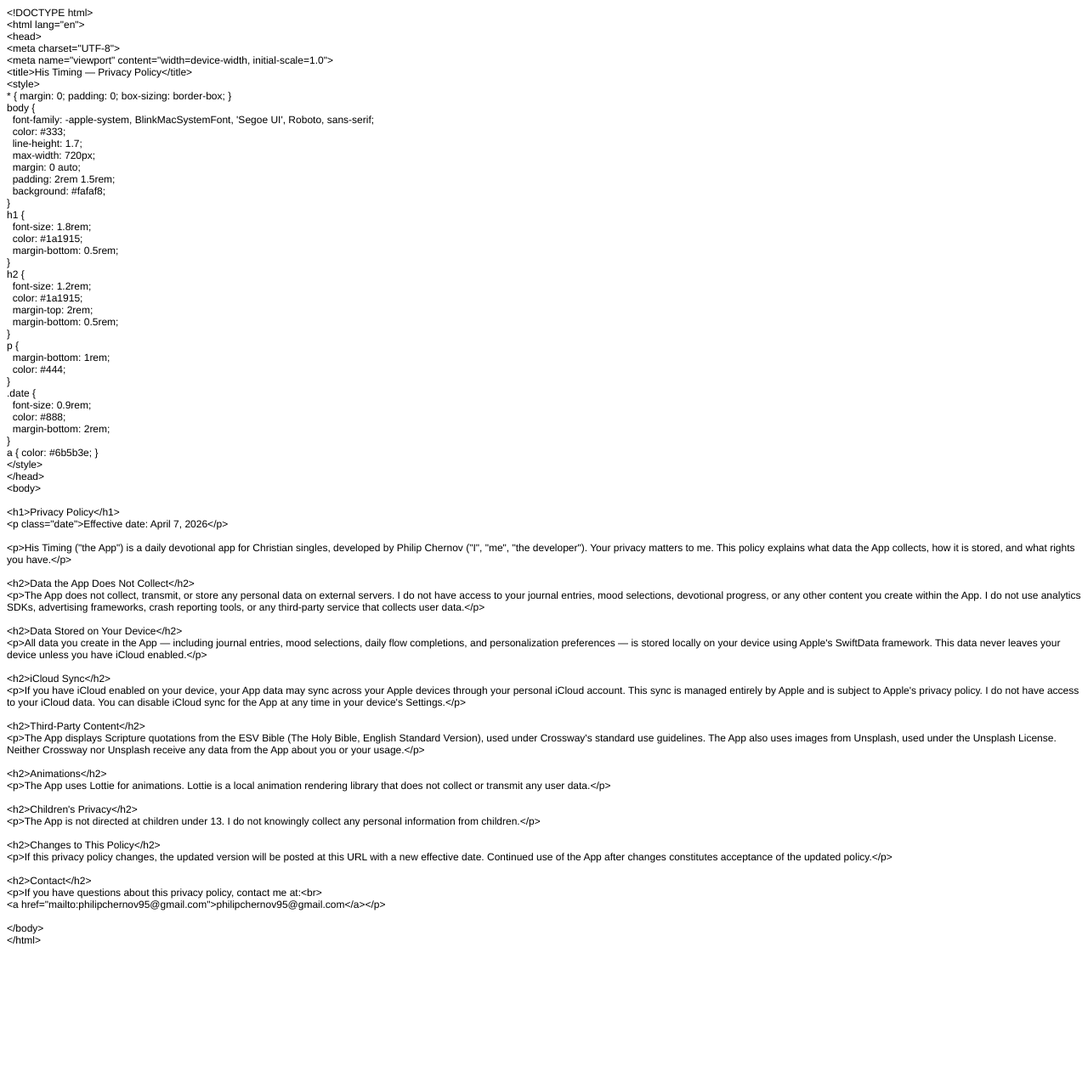
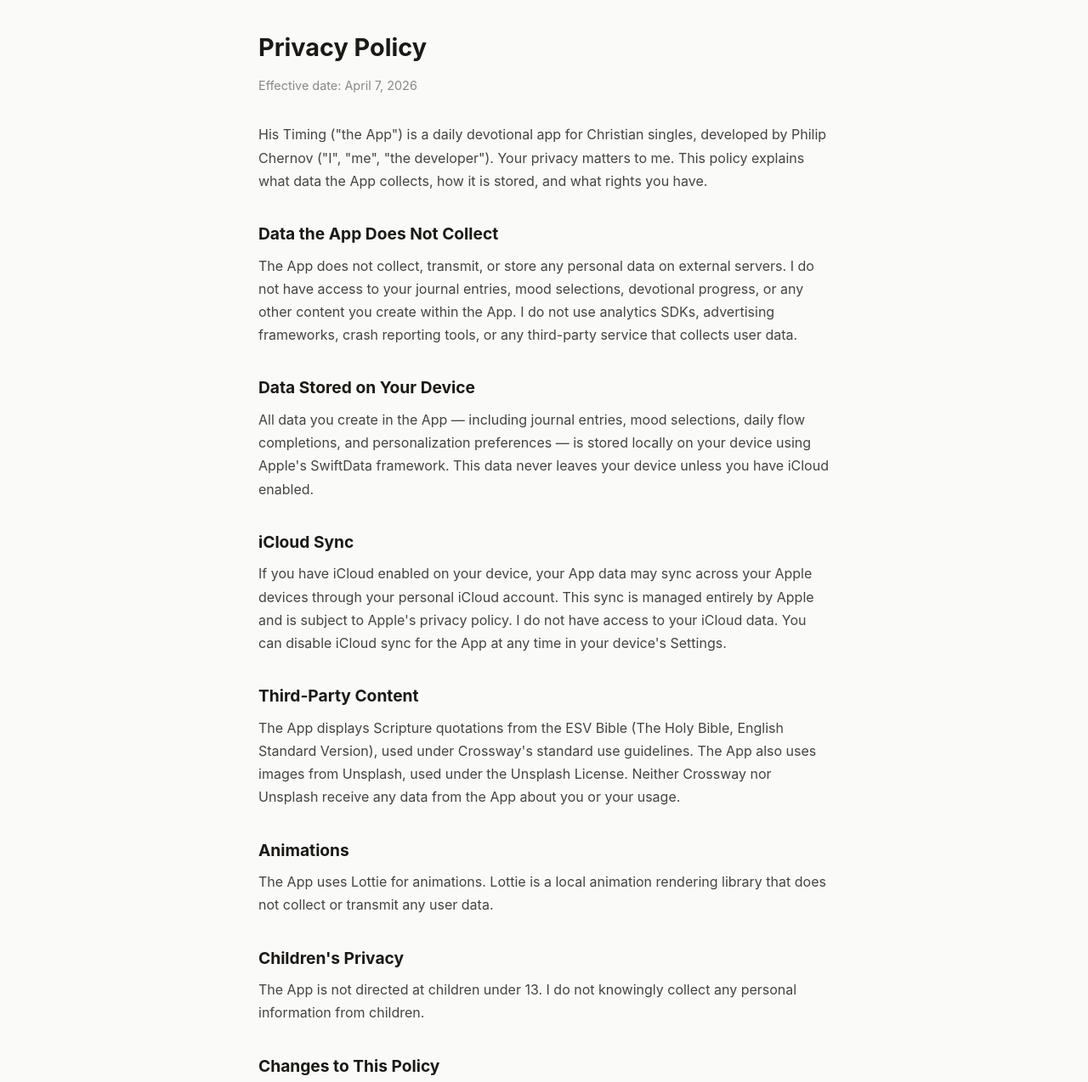
Before and after one commit to Chernov95/his-timing-privacy, a plain HTML site: page index.html in a window 1280 px wide. Shown: the top 1274 px of the page at 85% size. Before the commit the page ends 1122 px from the top, so only its background shows below. Drawn offline with Linux system fonts and the light colour scheme.

Commit message:
replaces index file

```diff
--- a/index.html
+++ b/index.html
@@ -1,90 +1,74 @@
-<!DOCTYPE html PUBLIC "-//W3C//DTD HTML 4.01//EN" "http://www.w3.org/TR/html4/strict.dtd">
-<html>
+<!DOCTYPE html>
+<html lang="en">
 <head>
-  <meta http-equiv="Content-Type" content="text/html; charset=utf-8">
-  <meta http-equiv="Content-Style-Type" content="text/css">
-  <title></title>
-  <meta name="Generator" content="Cocoa HTML Writer">
-  <meta name="CocoaVersion" content="2685.3">
-  <style type="text/css">
-    p.p1 {margin: 0.0px 0.0px 0.0px 0.0px; font: 12.0px Helvetica}
-    p.p2 {margin: 0.0px 0.0px 0.0px 0.0px; font: 12.0px Helvetica; min-height: 14.0px}
-  </style>
+<meta charset="UTF-8">
+<meta name="viewport" content="width=device-width, initial-scale=1.0">
+<title>His Timing — Privacy Policy</title>
+<style>
+* { margin: 0; padding: 0; box-sizing: border-box; }
+body {
+  font-family: -apple-system, BlinkMacSystemFont, 'Segoe UI', Roboto, sans-serif;
+  color: #333;
+  line-height: 1.7;
+  max-width: 720px;
+  margin: 0 auto;
+  padding: 2rem 1.5rem;
+  background: #fafaf8;
+}
+h1 {
+  font-size: 1.8rem;
+  color: #1a1915;
+  margin-bottom: 0.5rem;
+}
+h2 {
+  font-size: 1.2rem;
+  color: #1a1915;
+  margin-top: 2rem;
+  margin-bottom: 0.5rem;
+}
+p {
+  margin-bottom: 1rem;
+  color: #444;
+}
+.date {
+  font-size: 0.9rem;
+  color: #888;
+  margin-bottom: 2rem;
+}
+a { color: #6b5b3e; }
+</style>
 </head>
 <body>
-<p class="p1">&lt;!DOCTYPE html&gt;</p>
-<p class="p1">&lt;html lang="en"&gt;</p>
-<p class="p1">&lt;head&gt;</p>
-<p class="p1">&lt;meta charset="UTF-8"&gt;</p>
-<p class="p1">&lt;meta name="viewport" content="width=device-width, initial-scale=1.0"&gt;</p>
-<p class="p1">&lt;title&gt;His Timing — Privacy Policy&lt;/title&gt;</p>
-<p class="p1">&lt;style&gt;</p>
-<p class="p1">* { margin: 0; padding: 0; box-sizing: border-box; }</p>
-<p class="p1">body {</p>
-<p class="p1"><span class="Apple-converted-space">  </span>font-family: -apple-system, BlinkMacSystemFont, 'Segoe UI', Roboto, sans-serif;</p>
-<p class="p1"><span class="Apple-converted-space">  </span>color: #333;</p>
-<p class="p1"><span class="Apple-converted-space">  </span>line-height: 1.7;</p>
-<p class="p1"><span class="Apple-converted-space">  </span>max-width: 720px;</p>
-<p class="p1"><span class="Apple-converted-space">  </span>margin: 0 auto;</p>
-<p class="p1"><span class="Apple-converted-space">  </span>padding: 2rem 1.5rem;</p>
-<p class="p1"><span class="Apple-converted-space">  </span>background: #fafaf8;</p>
-<p class="p1">}</p>
-<p class="p1">h1 {</p>
-<p class="p1"><span class="Apple-converted-space">  </span>font-size: 1.8rem;</p>
-<p class="p1"><span class="Apple-converted-space">  </span>color: #1a1915;</p>
-<p class="p1"><span class="Apple-converted-space">  </span>margin-bottom: 0.5rem;</p>
-<p class="p1">}</p>
-<p class="p1">h2 {</p>
-<p class="p1"><span class="Apple-converted-space">  </span>font-size: 1.2rem;</p>
-<p class="p1"><span class="Apple-converted-space">  </span>color: #1a1915;</p>
-<p class="p1"><span class="Apple-converted-space">  </span>margin-top: 2rem;</p>
-<p class="p1"><span class="Apple-converted-space">  </span>margin-bottom: 0.5rem;</p>
-<p class="p1">}</p>
-<p class="p1">p {</p>
-<p class="p1"><span class="Apple-converted-space">  </span>margin-bottom: 1rem;</p>
-<p class="p1"><span class="Apple-converted-space">  </span>color: #444;</p>
-<p class="p1">}</p>
-<p class="p1">.date {</p>
-<p class="p1"><span class="Apple-converted-space">  </span>font-size: 0.9rem;</p>
-<p class="p1"><span class="Apple-converted-space">  </span>color: #888;</p>
-<p class="p1"><span class="Apple-converted-space">  </span>margin-bottom: 2rem;</p>
-<p class="p1">}</p>
-<p class="p1">a { color: #6b5b3e; }</p>
-<p class="p1">&lt;/style&gt;</p>
-<p class="p1">&lt;/head&gt;</p>
-<p class="p1">&lt;body&gt;</p>
-<p class="p2"><br></p>
-<p class="p1">&lt;h1&gt;Privacy Policy&lt;/h1&gt;</p>
-<p class="p1">&lt;p class="date"&gt;Effective date: April 7, 2026&lt;/p&gt;</p>
-<p class="p2"><br></p>
-<p class="p1">&lt;p&gt;His Timing ("the App") is a daily devotional app for Christian singles, developed by Philip Chernov ("I", "me", "the developer"). Your privacy matters to me. This policy explains what data the App collects, how it is stored, and what rights you have.&lt;/p&gt;</p>
-<p class="p2"><br></p>
-<p class="p1">&lt;h2&gt;Data the App Does Not Collect&lt;/h2&gt;</p>
-<p class="p1">&lt;p&gt;The App does not collect, transmit, or store any personal data on external servers. I do not have access to your journal entries, mood selections, devotional progress, or any other content you create within the App. I do not use analytics SDKs, advertising frameworks, crash reporting tools, or any third-party service that collects user data.&lt;/p&gt;</p>
-<p class="p2"><br></p>
-<p class="p1">&lt;h2&gt;Data Stored on Your Device&lt;/h2&gt;</p>
-<p class="p1">&lt;p&gt;All data you create in the App — including journal entries, mood selections, daily flow completions, and personalization preferences — is stored locally on your device using Apple's SwiftData framework. This data never leaves your device unless you have iCloud enabled.&lt;/p&gt;</p>
-<p class="p2"><br></p>
-<p class="p1">&lt;h2&gt;iCloud Sync&lt;/h2&gt;</p>
-<p class="p1">&lt;p&gt;If you have iCloud enabled on your device, your App data may sync across your Apple devices through your personal iCloud account. This sync is managed entirely by Apple and is subject to Apple's privacy policy. I do not have access to your iCloud data. You can disable iCloud sync for the App at any time in your device's Settings.&lt;/p&gt;</p>
-<p class="p2"><br></p>
-<p class="p1">&lt;h2&gt;Third-Party Content&lt;/h2&gt;</p>
-<p class="p1">&lt;p&gt;The App displays Scripture quotations from the ESV Bible (The Holy Bible, English Standard Version), used under Crossway's standard use guidelines. The App also uses images from Unsplash, used under the Unsplash License. Neither Crossway nor Unsplash receive any data from the App about you or your usage.&lt;/p&gt;</p>
-<p class="p2"><br></p>
-<p class="p1">&lt;h2&gt;Animations&lt;/h2&gt;</p>
-<p class="p1">&lt;p&gt;The App uses Lottie for animations. Lottie is a local animation rendering library that does not collect or transmit any user data.&lt;/p&gt;</p>
-<p class="p2"><br></p>
-<p class="p1">&lt;h2&gt;Children's Privacy&lt;/h2&gt;</p>
-<p class="p1">&lt;p&gt;The App is not directed at children under 13. I do not knowingly collect any personal information from children.&lt;/p&gt;</p>
-<p class="p2"><br></p>
-<p class="p1">&lt;h2&gt;Changes to This Policy&lt;/h2&gt;</p>
-<p class="p1">&lt;p&gt;If this privacy policy changes, the updated version will be posted at this URL with a new effective date. Continued use of the App after changes constitutes acceptance of the updated policy.&lt;/p&gt;</p>
-<p class="p2"><br></p>
-<p class="p1">&lt;h2&gt;Contact&lt;/h2&gt;</p>
-<p class="p1">&lt;p&gt;If you have questions about this privacy policy, contact me at:&lt;br&gt;</p>
-<p class="p1">&lt;a href="mailto:philipchernov95@gmail.com"&gt;philipchernov95@gmail.com&lt;/a&gt;&lt;/p&gt;</p>
-<p class="p2"><br></p>
-<p class="p1">&lt;/body&gt;</p>
-<p class="p1">&lt;/html&gt;</p>
+
+<h1>Privacy Policy</h1>
+<p class="date">Effective date: April 7, 2026</p>
+
+<p>His Timing ("the App") is a daily devotional app for Christian singles, developed by Philip Chernov ("I", "me", "the developer"). Your privacy matters to me. This policy explains what data the App collects, how it is stored, and what rights you have.</p>
+
+<h2>Data the App Does Not Collect</h2>
+<p>The App does not collect, transmit, or store any personal data on external servers. I do not have access to your journal entries, mood selections, devotional progress, or any other content you create within the App. I do not use analytics SDKs, advertising frameworks, crash reporting tools, or any third-party service that collects user data.</p>
+
+<h2>Data Stored on Your Device</h2>
+<p>All data you create in the App — including journal entries, mood selections, daily flow completions, and personalization preferences — is stored locally on your device using Apple's SwiftData framework. This data never leaves your device unless you have iCloud enabled.</p>
+
+<h2>iCloud Sync</h2>
+<p>If you have iCloud enabled on your device, your App data may sync across your Apple devices through your personal iCloud account. This sync is managed entirely by Apple and is subject to Apple's privacy policy. I do not have access to your iCloud data. You can disable iCloud sync for the App at any time in your device's Settings.</p>
+
+<h2>Third-Party Content</h2>
+<p>The App displays Scripture quotations from the ESV Bible (The Holy Bible, English Standard Version), used under Crossway's standard use guidelines. The App also uses images from Unsplash, used under the Unsplash License. Neither Crossway nor Unsplash receive any data from the App about you or your usage.</p>
+
+<h2>Animations</h2>
+<p>The App uses Lottie for animations. Lottie is a local animation rendering library that does not collect or transmit any user data.</p>
+
+<h2>Children's Privacy</h2>
+<p>The App is not directed at children under 13. I do not knowingly collect any personal information from children.</p>
+
+<h2>Changes to This Policy</h2>
+<p>If this privacy policy changes, the updated version will be posted at this URL with a new effective date. Continued use of the App after changes constitutes acceptance of the updated policy.</p>
+
+<h2>Contact</h2>
+<p>If you have questions about this privacy policy, contact me at:<br>
+<a href="mailto:philipchernov95@gmail.com">philipchernov95@gmail.com</a></p>
+
 </body>
 </html>
```
